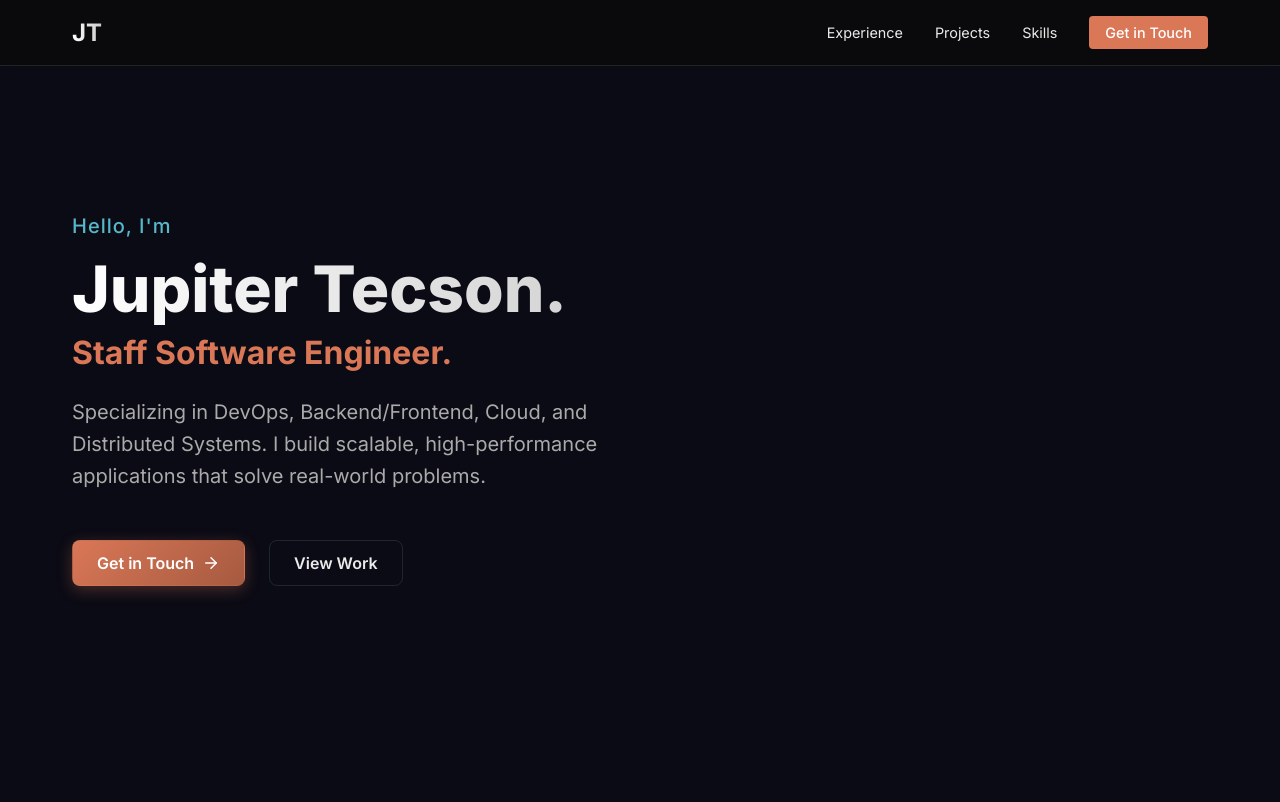
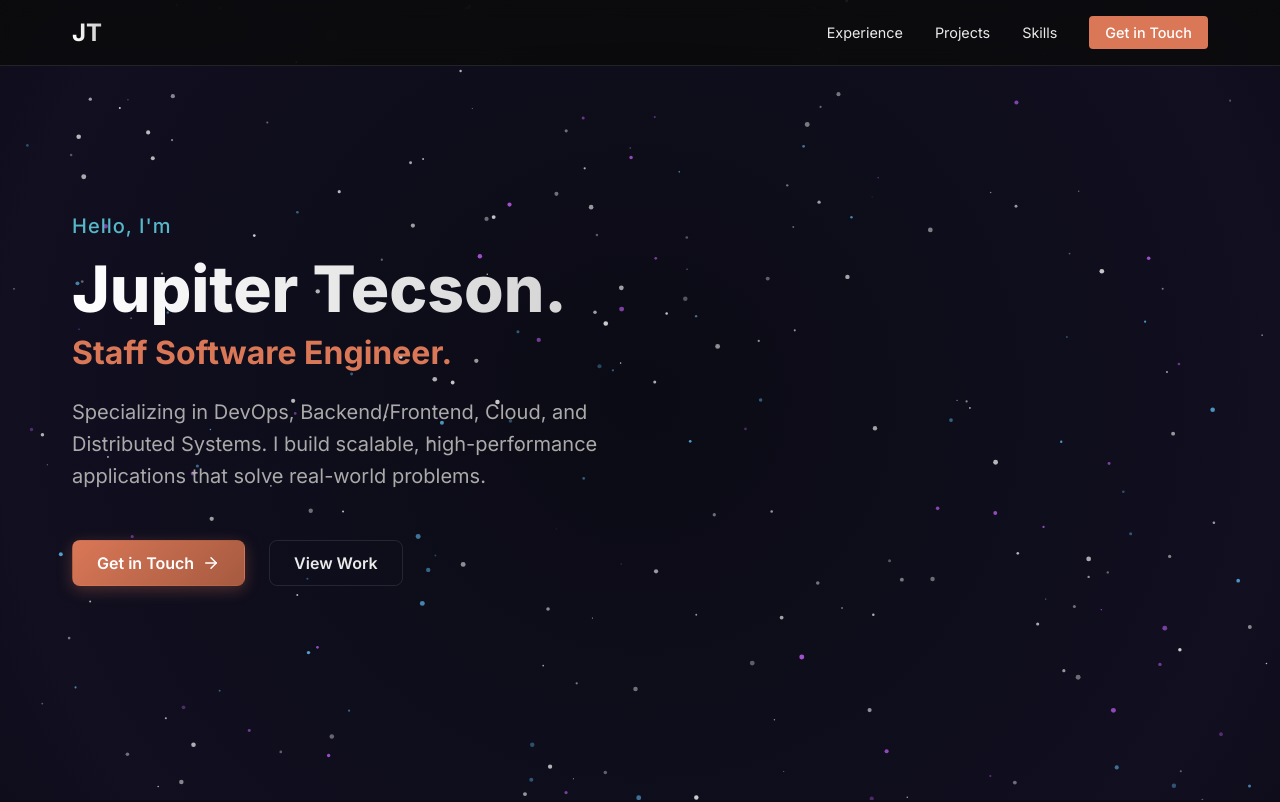
Before and after one commit to jupiterhub/walkingjupiter-profile, a Next.js app: page / in a window 1280 px wide. Shown: the top 802 px of the page. Built offline with nearby package versions, Linux system fonts and the light colour scheme.

Commit message:
feat: support edge runtime, updated background to fade out

```diff
--- a/src/app/api/contact/route.ts
+++ b/src/app/api/contact/route.ts
@@ -1,4 +1,6 @@
 import { NextResponse } from 'next/server';
+
+export const runtime = 'edge';
 
 export async function POST(request: Request) {
     try {
--- a/src/app/layout.tsx
+++ b/src/app/layout.tsx
@@ -20,8 +20,10 @@ export default function RootLayout({
         <html lang="en">
             <body className={inter.className}>
                 <StarBackground />
-                <Navbar />
-                {children}
+                <div style={{ position: "relative", zIndex: 1 }}>
+                    <Navbar />
+                    {children}
+                </div>
             </body>
         </html>
     );
--- a/src/components/ContactForm.tsx
+++ b/src/components/ContactForm.tsx
@@ -45,7 +45,7 @@ export default function ContactForm() {
             >
                 <h2 className="section-title" style={{ textAlign: 'center', display: 'block' }}>Get In Touch</h2>
                 <p style={{ textAlign: 'center', marginBottom: '2rem', color: 'var(--foreground-muted)' }}>
-                    Or email me directly at <a href="mailto:contact@jupi.anonaddy.com" style={{ color: 'var(--primary)' }}>profile@walkingjupiter.com</a>
+                    Or email me directly at <a href="mailto:profile@walkingjupiter.co" style={{ color: 'var(--primary)' }}>profile@walkingjupiter.com</a>
                 </p>
                 <form onSubmit={handleSubmit}>
                     <div className={styles.formGroup}>
--- a/src/components/StarBackground.tsx
+++ b/src/components/StarBackground.tsx
@@ -75,19 +75,41 @@ const StarBackground: React.FC = () => {
     }, []);
 
     return (
-        <canvas
-            ref={canvasRef}
+        <div
             style={{
-                position: "fixed",
+                position: "absolute",
                 top: 0,
                 left: 0,
                 width: "100%",
-                height: "100%",
-                zIndex: -1,
+                height: "100vh", // Limit to viewport height (Hero section)
+                zIndex: 0,
                 pointerEvents: "none",
-                background: "transparent", // Let CSS background show through
+                overflow: "hidden",
             }}
-        />
+        >
+            <canvas
+                ref={canvasRef}
+                style={{
+                    position: "absolute",
+                    top: 0,
+                    left: 0,
+                    width: "100%",
+                    height: "100%",
+                    background: "transparent",
+                }}
+            />
+            {/* Gradient Fade Out */}
+            <div
+                style={{
+                    position: "absolute",
+                    bottom: 0,
+                    left: 0,
+                    width: "100%",
+                    height: "20%", // Fade out over the bottom 20%
+                    background: "linear-gradient(to bottom, transparent, #0B0B15)",
+                }}
+            />
+        </div>
     );
 };
 
```
